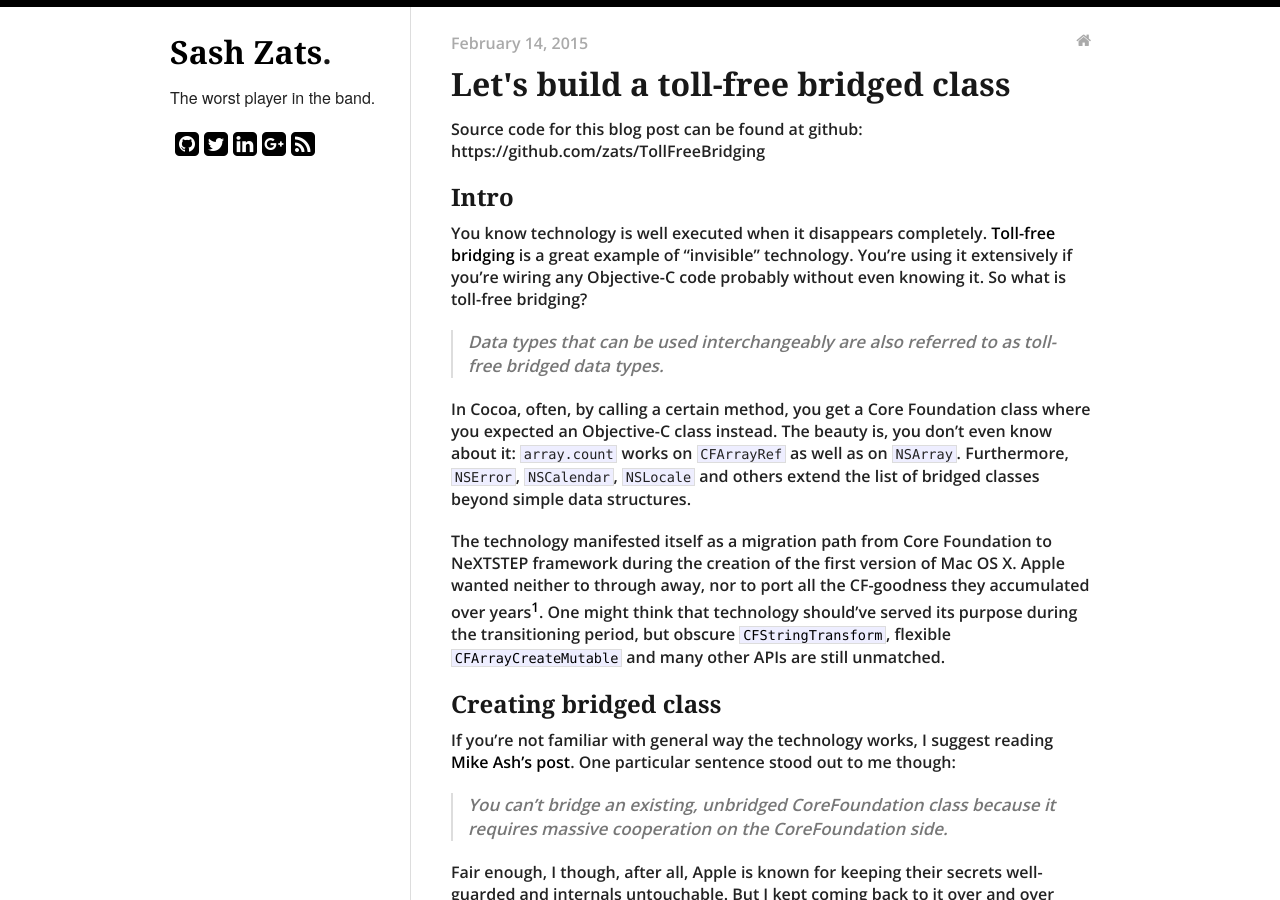
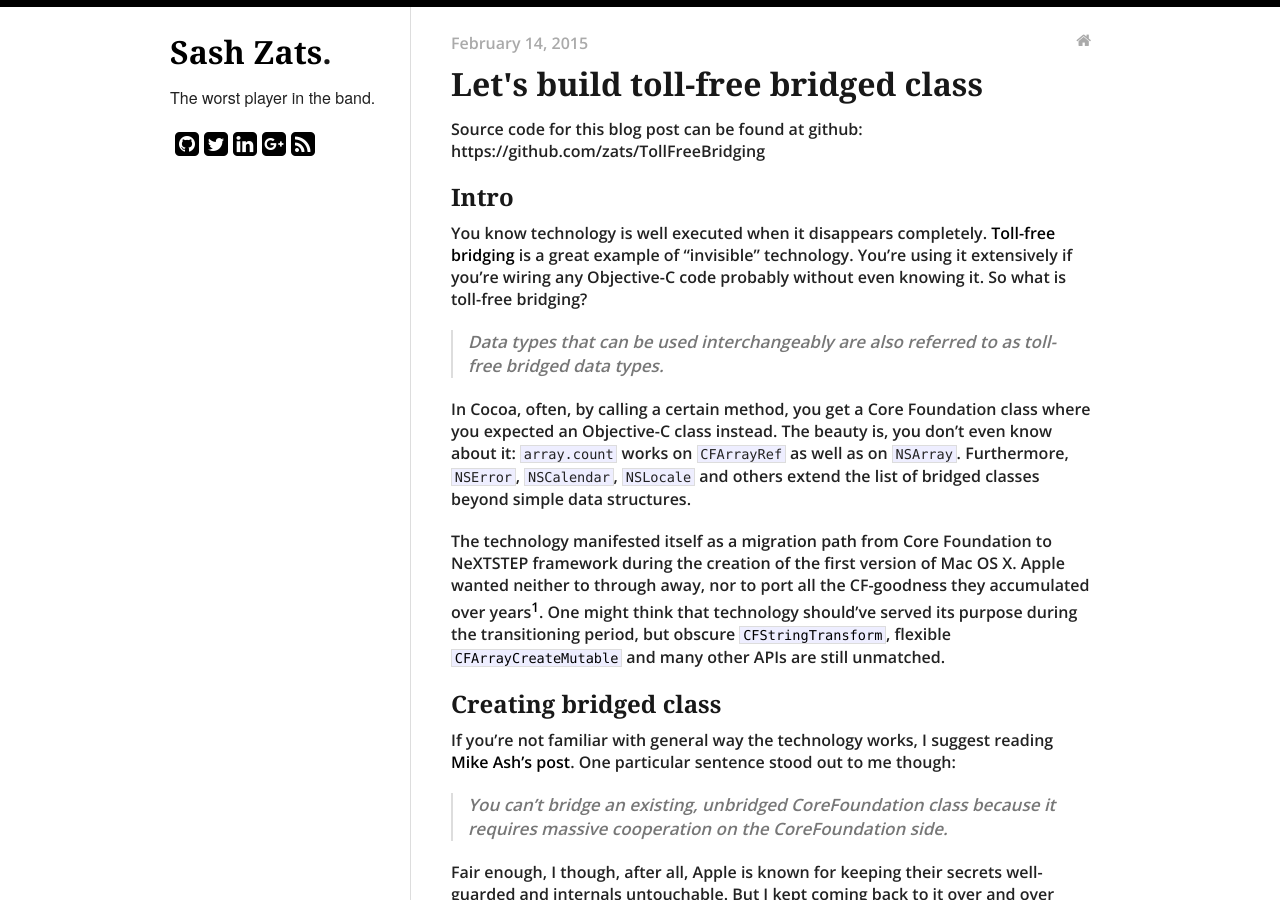
Before and after one commit to zats/zats.github.io, a Jekyll site: the page built from _posts/2015-02-14-lets-build-tollfree-bridged-class.markdown, in a window 1280 px wide and 900 px high. Built offline with Jekyll 4.4.1, drawn with Linux system fonts in a browser that asks for light colours; nearby versions of some CDN libraries; Markdown is read by kramdown in place of the engine named in the settings.

Commit message:
without a

```diff
--- a/_posts/2015-02-14-lets-build-tollfree-bridged-class.markdown
+++ b/_posts/2015-02-14-lets-build-tollfree-bridged-class.markdown
@@ -1,6 +1,6 @@
 ---
 layout: post
-title: Let's build a toll-free bridged class
+title: Let's build toll-free bridged class
 categories: []
 tags: []
 published: True
```
